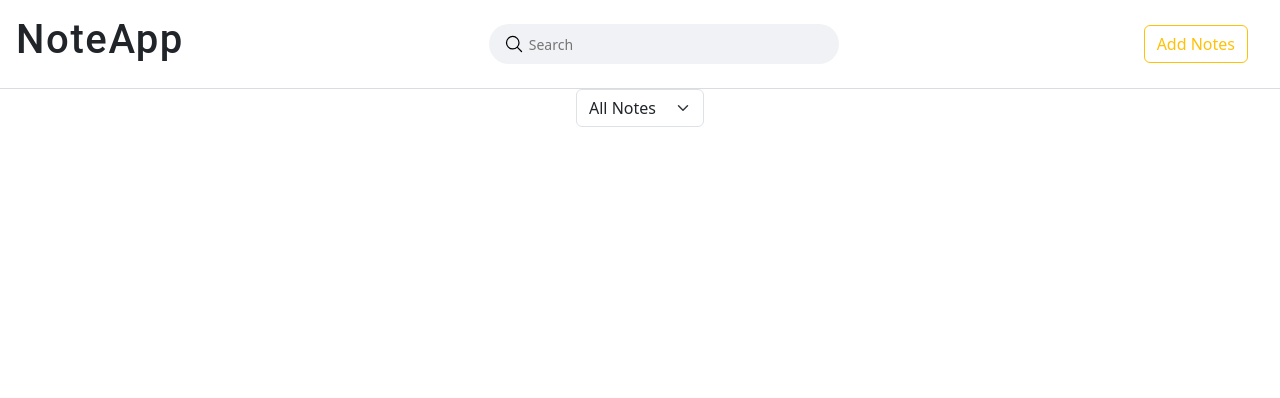
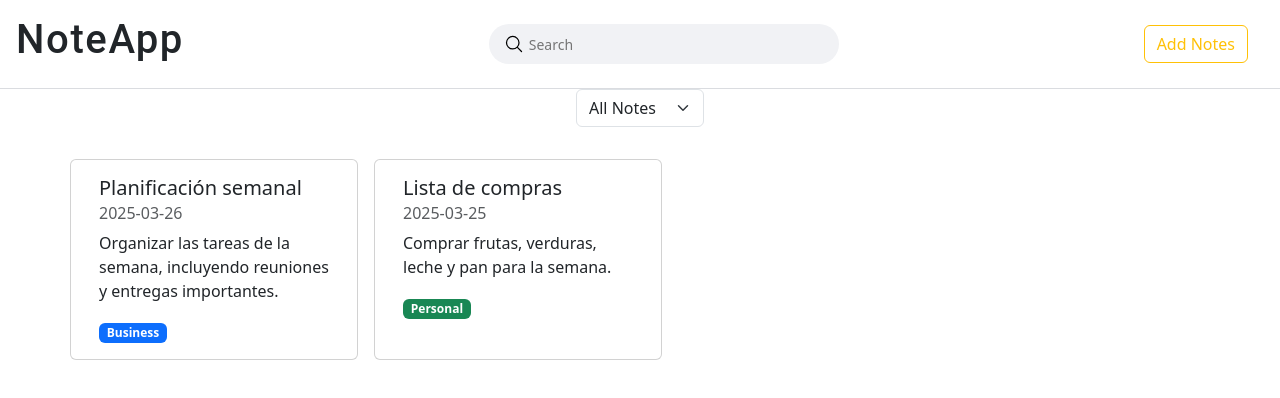
Before and after one commit to danielpaez-dev/NoteApp, a React (Vite) app in the folder frontend/noteapp/: page / in a window 1280 px wide. Shown: the top 398 px of the page. Built offline with nearby package versions, Linux system fonts and the light colour scheme; no server answers.

Commit message:
feat: :sparkles: card container and cards made

```diff
--- a/frontend/noteapp/src/components/molecules/Card/Card.jsx
+++ /dev/null
@@ -1,7 +0,0 @@
-import React from "react";
-
-function Card() {
-  return <div>Card</div>;
-}
-
-export default Card;
--- /dev/null
+++ b/frontend/noteapp/src/components/molecules/Note/Note.jsx
@@ -0,0 +1,24 @@
+import React from "react";
+import Card from "react-bootstrap/Card";
+import Badge from "react-bootstrap/Badge";
+
+function Note({ title, updated, content, category }) {
+  const colourCategorie = {
+    Business: "primary",
+    Personal: "success",
+    Important: "danger",
+  };
+
+  return (
+    <Card className="mb-3" style={{ width: "18rem" }}>
+      <Card.Body>
+        <Card.Title>{title}</Card.Title>
+        <Card.Subtitle className="mb-2 text-muted">{updated}</Card.Subtitle>
+        <Card.Text>{content}</Card.Text>
+        <Badge bg={colourCategorie[category]}>{category}</Badge>
+      </Card.Body>
+    </Card>
+  );
+}
+
+export default Note;
--- a/frontend/noteapp/src/components/molecules/Searcher/styles/css/searcher.css
+++ b/frontend/noteapp/src/components/molecules/Searcher/styles/css/searcher.css
@@ -21,13 +21,13 @@
   height: 20px;
   border: none;
   -webkit-appearance: none;
-  -moz-appearance: none;
-  appearance: none;
+     -moz-appearance: none;
+          appearance: none;
   outline: none;
 }
 .search-input::-webkit-search-cancel-button {
   -webkit-appearance: none;
-  appearance: none;
+          appearance: none;
 }
 
 .search-button {
--- a/frontend/noteapp/src/components/organisms/CardContainer/CardContainer.jsx
+++ b/frontend/noteapp/src/components/organisms/CardContainer/CardContainer.jsx
@@ -1,9 +1,39 @@
 import React from "react";
 import "./CardContainer.css";
-import Card from "../../molecules/Card/Card";
+import Note from "../../molecules/Note/Note"; // Cambiado de Card a Note
 
 function CardContainer() {
-  return <div id="card-container" className="grid row"></div>;
+  const data = [
+    {
+      title: "Planificación semanal",
+      updated: "2025-03-26",
+      content:
+        "Organizar las tareas de la semana, incluyendo reuniones y entregas importantes.",
+      category: "Business",
+    },
+    {
+      title: "Lista de compras",
+      updated: "2025-03-25",
+      content: "Comprar frutas, verduras, leche y pan para la semana.",
+      category: "Personal",
+    },
+  ];
+
+  // Mandar color creo que también
+
+  return (
+    <div id="note-has-grid" className="row gap-3">
+      {data.map((note, index) => (
+        <Note
+          key={index}
+          title={note.title}
+          updated={note.updated}
+          content={note.content}
+          category={note.category}
+        />
+      ))}
+    </div>
+  );
 }
 
 export default CardContainer;
--- a/frontend/noteapp/src/styles/css/app.css
+++ b/frontend/noteapp/src/styles/css/app.css
@@ -3,3 +3,8 @@
   justify-content: center;
   align-items: center;
 }
+
+.container {
+  padding-top: 2em;
+  padding-bottom: 2em;
+}
--- a/frontend/noteapp/src/styles/scss/_variables.scss
+++ b/frontend/noteapp/src/styles/scss/_variables.scss
@@ -1,6 +1,9 @@
 // Colours
 $searcher: #f1f2f5;
 $light-gray: rgb(218, 220, 224);
+$note-blue: #007bff; // "Business"
+$note-green: #28a745; // "Personal"
+$note-red: #dc3545; // "Important"
 
 // Sizes
 $tam-base: 1rem;
--- a/frontend/noteapp/src/styles/scss/app.scss
+++ b/frontend/noteapp/src/styles/scss/app.scss
@@ -5,3 +5,8 @@
   justify-content: center;
   align-items: center;
 }
+
+.container {
+  padding-top: 2em;
+  padding-bottom: 2em;
+}
--- a/frontend/noteapp/src/template_/Notes.jsx
+++ b/frontend/noteapp/src/template_/Notes.jsx
@@ -3,7 +3,7 @@ import CardContainer from "../components/organisms/CardContainer/CardContainer";
 
 function Notes() {
   return (
-    <main>
+    <main className="container">
       <CardContainer />
     </main>
   );
```
